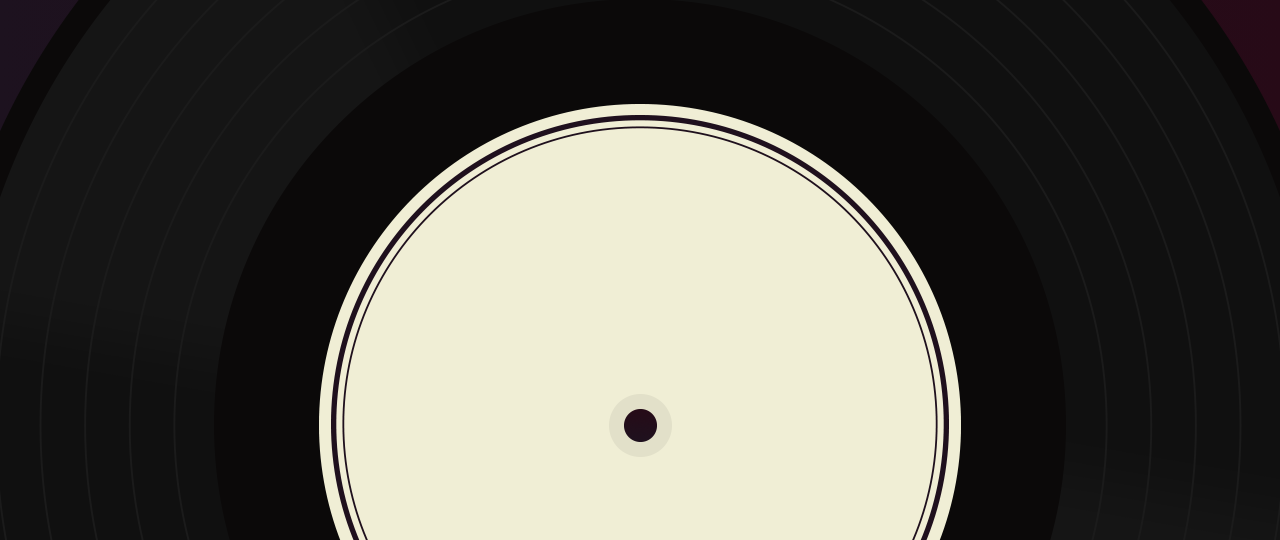
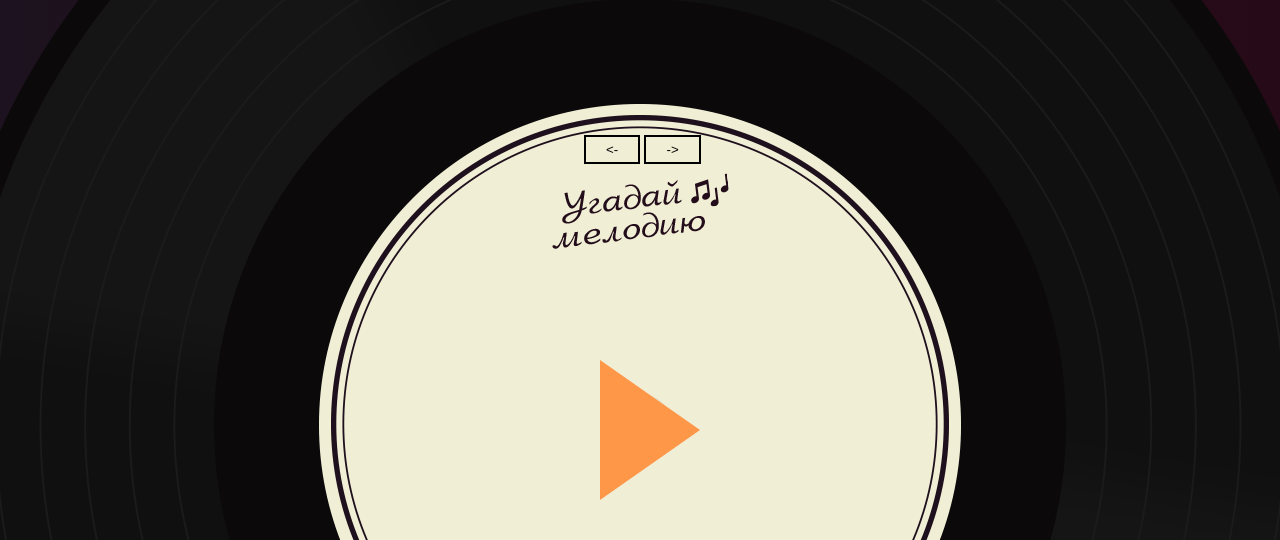
Before and after one commit to mikhpush/638545-guess-melody, a website: page index.html in a window 1280 px wide. Shown: the top 540 px of the page. Drawn offline with nearby package versions, Linux system fonts and the light colour scheme; files that its build step writes are made by us from their sources.

Commit message:
Добавлено переключение экранов с клавиатуры и баттонами

```diff
--- /dev/null
+++ b/js/main.js
@@ -0,0 +1,61 @@
+'use strict';
+
+const mainElement = document.querySelector(`.main`);
+
+const RIGHT_ARROW = 39;
+const LEFT_ARROW = 37;
+
+let arrowButtons = document.createElement(`DIV`);
+arrowButtons.className = `arrows__wrap`;
+arrowButtons.innerHTML = `<style>
+      .arrows__wrap {
+        position: absolute;
+        top: 135px;
+        left: 50%;
+        margin-left: -56px;
+      }
+      .arrows__btn {
+        background: none;
+        border: 2px solid black;
+        padding: 5px 20px;
+      }
+    </style>
+    <button class="arrows__btn" onclick="showScreen(currentIndex-1)" ><-</button>
+    <button class="arrows__btn" onclick="showScreen(currentIndex+1)">-></button>`;
+
+document.querySelector(`.app`).appendChild(arrowButtons);
+
+
+let currentIndex = 0;
+
+function selectScreen(element) {
+  mainElement.innerHTML = ``;
+  mainElement.appendChild(element.cloneNode(true));
+}
+
+const myTemplate = document.querySelector(`template`).content; //	content только существует для template?
+
+const screens = Array.from(myTemplate.querySelectorAll(`.main`));
+
+
+function showScreen(i) {
+  i = i < 0 ? screens.length - 1 : i;
+  i = i > screens.length ? 0 : i;
+  currentIndex = i;
+  // alert(`currentIndex = ${currentIndex}, при этом i = ${i}`  );
+  selectScreen(screens[currentIndex]);
+}
+
+
+document.addEventListener(`keydown`, (key) => {
+  switch (key.keyCode) {
+    case LEFT_ARROW:
+      showScreen(currentIndex - 1); // не понимаю, почему не работает оператор decrement --
+      break;
+    case RIGHT_ARROW:
+      showScreen(currentIndex + 1);
+      break;
+  }
+});
+
+showScreen(0);
```
Also changed, not shown: index.html (+11 -1 lines).
